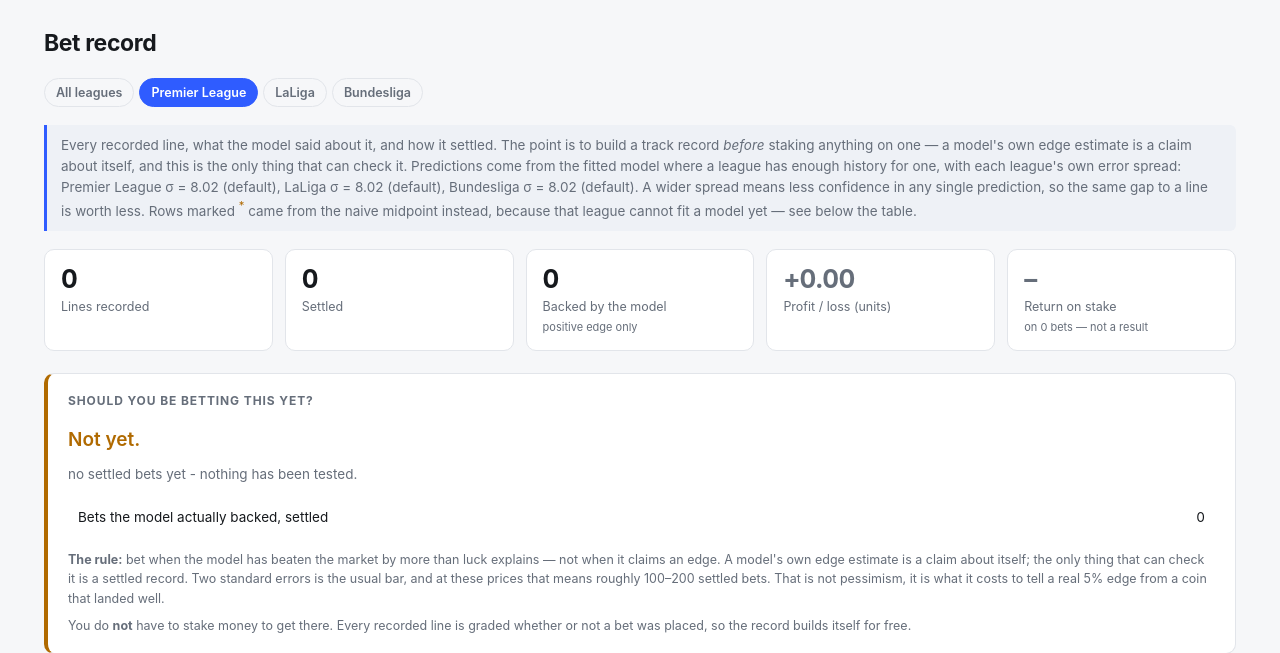
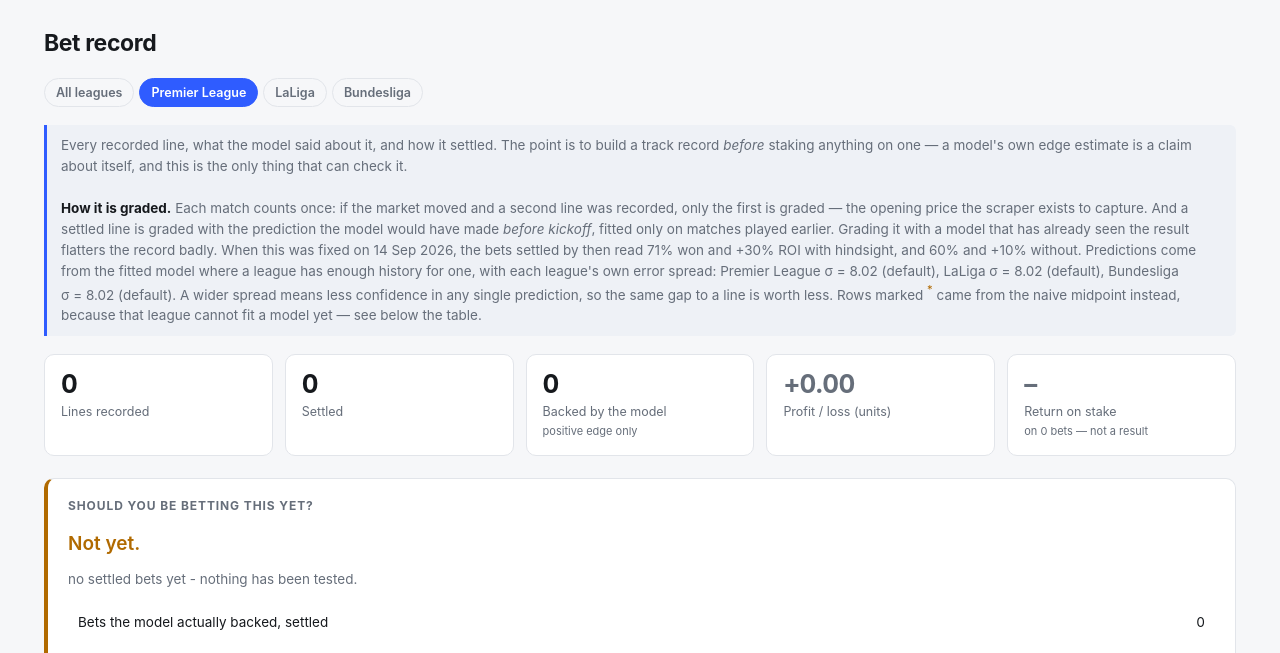
Before and after one commit to kennybaer11/posession, a Flask app: page /bets in a window 1280 px wide. Shown: the part 56-709 px from the top of the page. Run offline with Flask 3, Linux system fonts and the light colour scheme; data that the repository does not hold is empty; some libraries are stand-ins or nearby versions.

Commit message:
Count each match once, and grade settled bets without hindsight
Dortmund v Paderborn and Augsburg v Leverkusen were each graded twice, once
per line the market moved through. The record now keeps one line per match:
the first recorded, which is the opening price the scraper exists to capture
and, with --skip-priced, the only one it records from here on. Later lines
stay in the table as line-movement history.

"First recorded" needed captured_at to mean that, and it did not. Every upsert
replaced it, and odds.txt is re-imported hourly, so every hand-entered line
claimed a capture time on 14 Sep - after its own kickoff. captured_at is now
written once and kept. The hourly import is insert-only, which also stops
odds.txt and the scraper reverting each other's prices on a shared row every
hour (Leeds v Newcastle: 2.01 in the file, 2.08 scraped). An explicit import
still overwrites, for correcting a typo. The 16 drifted rows were restored from
the time each line was first committed to odds.txt.

Fixing the count exposed a worse problem. _fitted_predictor predicted PLAYED
matches with the model fitted on all played matches, so settled bets were
graded by a model that had already seen their results. Each settled line now
gets its own fit on matches that kicked off before it. The same 30 settled
matches:

  with hindsight, duplicates   71% won   +7.28u   ROI +30.3%   z 1.65
  with hindsight, deduped      68% won   +5.35u   ROI +24.3%   z 1.30
  before kickoff, deduped      60% won   +2.44u   ROI  +9.8%   z 0.51

z 0.51 is noise. The jump that exposed this came when Bundesliga and LaLiga
moved from the naive midpoint to fitted models and inherited the hindsight.

Loading a league's frames became the whole cost once two seasons were stored
- 6-9s for training, 5s for fixtures, 0.01s per fit - and each page reloaded
them. They are now reused for ten minutes: a cold combined Bets page is 44s,
every page after it in the same process about 3s.

Co-Authored-By: Claude Opus 5 <noreply@anthropic.com>

```diff
--- a/app.py
+++ b/app.py
@@ -503,8 +503,8 @@ def league_status():
     """, {"n": FIT_MIN_HISTORY})}
     lines = {r["competition"]: r for r in query("""
         SELECT m.competition,
-               count(*) AS lines,
-               count(*) FILTER (WHERE tm.possession IS NOT NULL) AS settled
+               count(DISTINCT l.match_id) AS lines,
+               count(DISTINCT l.match_id) FILTER (WHERE tm.possession IS NOT NULL) AS settled
         FROM pl_possession_line l
         JOIN pl_matches m ON m.match_id = l.match_id
         LEFT JOIN pl_team_match tm ON tm.match_id = l.match_id
@@ -526,12 +526,44 @@ def league_status():
     return out
 
 
-def _fitted_predictor(competition):
+# Loaded frames per league, reused for a few minutes. Loading is the whole cost
+# of a prediction - six to nine seconds for a league's training set and five for
+# its fixtures once two seasons were stored, against about 0.01s per fit - and
+# the Bets, Model and Fixtures pages each asked for the same frames again. A
+# static build renders a dozen of those pages in one process, so without this
+# it reloaded every league a dozen times. The data changes hourly at most, and
+# ten minutes is well inside that.
+_FRAME_TTL_SECONDS = 600
+_frames = {}
+
+
+def _league_frames(competition):
+    import load as loader
+    hit = _frames.get(competition)
+    if hit and time.monotonic() - hit[0] < _FRAME_TTL_SECONDS:
+        return hit[1], hit[2]
+    train = loader.training_set(season="all", competition=competition,
+                                min_history=FIT_MIN_HISTORY)
+    upcoming = loader.fixtures(competition=competition)
+    _frames[competition] = (time.monotonic(), train, upcoming)
+    return train, upcoming
+
+
+def _fitted_predictor(competition, settled_ids=()):
     """Fit the model for this league and return match_id -> prediction.
 
     Fitted per request rather than cached: 300-odd rows and ten columns costs
     milliseconds, and a stale model that silently disagrees with the Model page
     would cost far more than that to notice.
+
+    Upcoming fixtures are predicted by the model fitted on everything played.
+    A PLAYED match must never be: that model has already seen its result. The
+    Bets page used to grade settled lines exactly that way, and hindsight made
+    the record look far better than any bet placed at the time could have been.
+    So each match in settled_ids gets its own fit on the matches that kicked off
+    BEFORE it - the prediction the site would actually have shown - and none if
+    that earlier history was too short to fit, in which case the row falls back
+    to the naive midpoint like any other unfittable prediction.
 
     Returns None when the league has too little history to fit, which is a real
     state early in a season rather than an error.
@@ -539,9 +571,7 @@ def _fitted_predictor(competition):
     try:
         import load as loader
         import model as m
-        train = loader.training_set(season="all", competition=competition,
-                                    min_history=FIT_MIN_HISTORY)
-        upcoming = loader.fixtures(competition=competition)
+        train, upcoming = _league_frames(competition)
         feats = m.available_features(train)
         if len(train) < MIN_FIT_ROWS or not feats or not len(upcoming):
             return None
@@ -550,10 +580,19 @@ def _fitted_predictor(competition):
                    ridge__sample_weight=train["weight"])
         preds = dict(zip(upcoming["match_id"].astype(str),
                          fitted.predict(upcoming[feats])))
-        # Played matches need a prediction too, for the settled rows on the
-        # Bets page; they carry the same feature columns.
-        preds.update(zip(train["match_id"].astype(str),
-                         fitted.predict(train[feats])))
+
+        # Settled lines: one out-of-sample fit each, on strictly earlier matches.
+        wanted = {str(x) for x in settled_ids}
+        ids = train["match_id"].astype(str)
+        for i in train.index[ids.isin(wanted)]:
+            earlier = train[train["kickoff"] < train.at[i, "kickoff"]]
+            if len(earlier) < MIN_FIT_ROWS:
+                continue
+            past = m.build(alpha=1.0)
+            past.fit(earlier[feats], earlier[loader.TARGET],
+                     ridge__sample_weight=earlier["weight"])
+            preds[str(train.at[i, "match_id"])] = float(
+                past.predict(train.loc[[i], feats])[0])
         return lambda mid: preds.get(str(mid))
     except Exception:
         return None
@@ -580,28 +619,44 @@ def _line_rows(want=None):
     # or the default where a league has too little history to measure.
     sigmas = {c: float(r["sigma"]) for c, r in calib.stored(query).items()}
     comps = ([c for c, _ in LEAGUES] if want == ALL else [want])
-    # One fit per league in scope. A league with too little history returns
-    # None and its rows fall back to the midpoint - which the rows now say.
-    predictors = {c: _fitted_predictor(c) for c in comps}
+    # One line per match. When the market moves, a second line for the same
+    # match gets recorded (Dortmund at 57.0, then 58.0 a day later), and grading
+    # both counted one bet twice. The FIRST line recorded is kept: it is the
+    # price the scraper exists to capture, and with --skip-priced a fixture is
+    # never re-scraped once priced, so first-seen is what every future record
+    # will hold anyway. Later lines stay in the table as line-movement history.
     rows = query("""
-        SELECT l.line, l.over_odds, l.under_odds,
-               t.name AS team, l.team_id,
-               m.match_id, m.kickoff, m.competition, ht.abbr AS home_abbr,
-               at_.abbr AS away_abbr, m.home_team_id,
-               ht.name AS home_name, at_.name AS away_name,
-               f.poss_naive_l5 AS naive,
-               tm.possession AS actual
-        FROM pl_possession_line l
-        JOIN pl_teams t   ON t.team_id = l.team_id
-        JOIN pl_matches m ON m.match_id = l.match_id
-        JOIN pl_teams ht  ON ht.team_id = m.home_team_id
-        JOIN pl_teams at_ ON at_.team_id = m.away_team_id
-        LEFT JOIN v_match_features f ON f.match_id = l.match_id
-        LEFT JOIN pl_team_match tm ON tm.match_id = l.match_id
-                                  AND tm.team_id = l.team_id
-        WHERE m.competition = ANY(%(cs)s)
-        ORDER BY m.kickoff DESC
+        SELECT * FROM (
+            SELECT DISTINCT ON (l.match_id, l.bookmaker)
+                   l.line, l.over_odds, l.under_odds, l.captured_at,
+                   t.name AS team, l.team_id,
+                   m.match_id, m.kickoff, m.competition, ht.abbr AS home_abbr,
+                   at_.abbr AS away_abbr, m.home_team_id,
+                   ht.name AS home_name, at_.name AS away_name,
+                   f.poss_naive_l5 AS naive,
+                   tm.possession AS actual
+            FROM pl_possession_line l
+            JOIN pl_teams t   ON t.team_id = l.team_id
+            JOIN pl_matches m ON m.match_id = l.match_id
+            JOIN pl_teams ht  ON ht.team_id = m.home_team_id
+            JOIN pl_teams at_ ON at_.team_id = m.away_team_id
+            LEFT JOIN v_match_features f ON f.match_id = l.match_id
+            LEFT JOIN pl_team_match tm ON tm.match_id = l.match_id
+                                      AND tm.team_id = l.team_id
+            WHERE m.competition = ANY(%(cs)s)
+            ORDER BY l.match_id, l.bookmaker, l.captured_at ASC NULLS LAST, l.line
+        ) first_lines
+        ORDER BY kickoff DESC
     """, {"cs": comps})
+
+    # One fit per league in scope, plus an out-of-sample fit per settled line.
+    # A league with too little history returns None and its rows fall back to
+    # the midpoint - which the rows say.
+    settled = {}
+    for r in rows:
+        if r["actual"] is not None:
+            settled.setdefault(r["competition"], set()).add(r["match_id"])
+    predictors = {c: _fitted_predictor(c, settled.get(c, ())) for c in comps}
     fixture_naive = {r["match_id"]: r["poss_naive_l5"] for r in query(
         "SELECT match_id, poss_naive_l5 FROM v_fixture_features "
         "WHERE competition = ANY(%(cs)s)", {"cs": comps})}
--- a/templates/bets.html
+++ b/templates/bets.html
@@ -9,6 +9,13 @@
   Every recorded line, what the model said about it, and how it settled. The point
   is to build a track record <em>before</em> staking anything on one &mdash; a model's own
   edge estimate is a claim about itself, and this is the only thing that can check it.
+  <br><br>
+  <strong>How it is graded.</strong> Each match counts once: if the market moved and a second
+  line was recorded, only the first is graded &mdash; the opening price the scraper exists to
+  capture. And a settled line is graded with the prediction the model would have made
+  <em>before kickoff</em>, fitted only on matches played earlier. Grading it with a model that
+  has already seen the result flatters the record badly. When this was fixed on 14 Sep 2026,
+  the bets settled by then read 71% won and +30% ROI with hindsight, and 60% and +10% without.
   Predictions come from the fitted model where a league has enough history for one, with
   each league's own error spread:
   {% for code, name in leagues %}{{ name }} &sigma;&nbsp;=&nbsp;{{ '%.2f'|format(calibrations[code].sigma|float) if calibrations.get(code) else '%.2f'|format(default_sigma) ~ ' (default)' }}{{ ', ' if not loop.last else '.' }}{% endfor %}
```
Also changed, not shown: db.py (+43 -8 lines), import_odds.py (+6 -2 lines), .github/workflows/scrape.yml.
